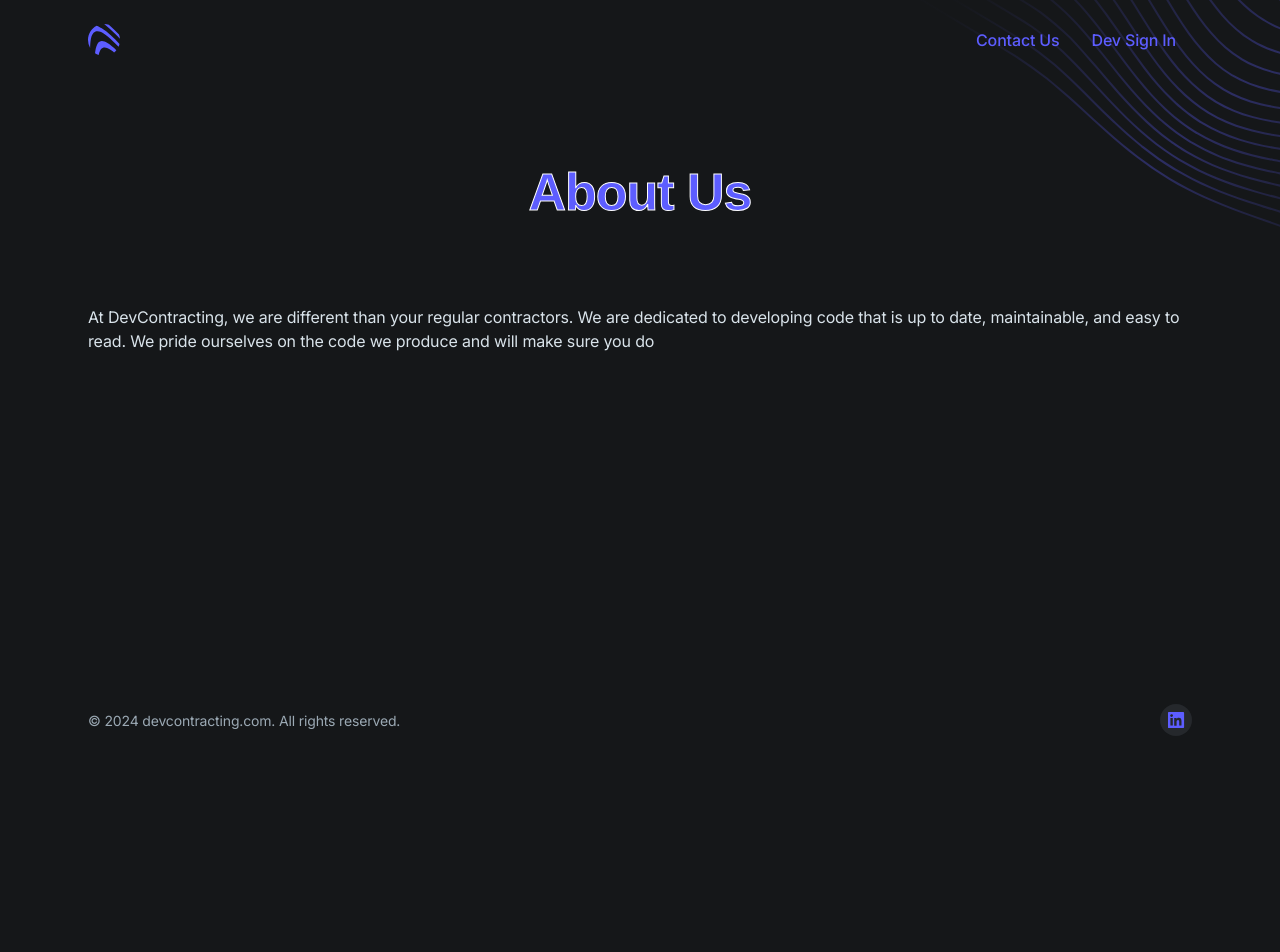
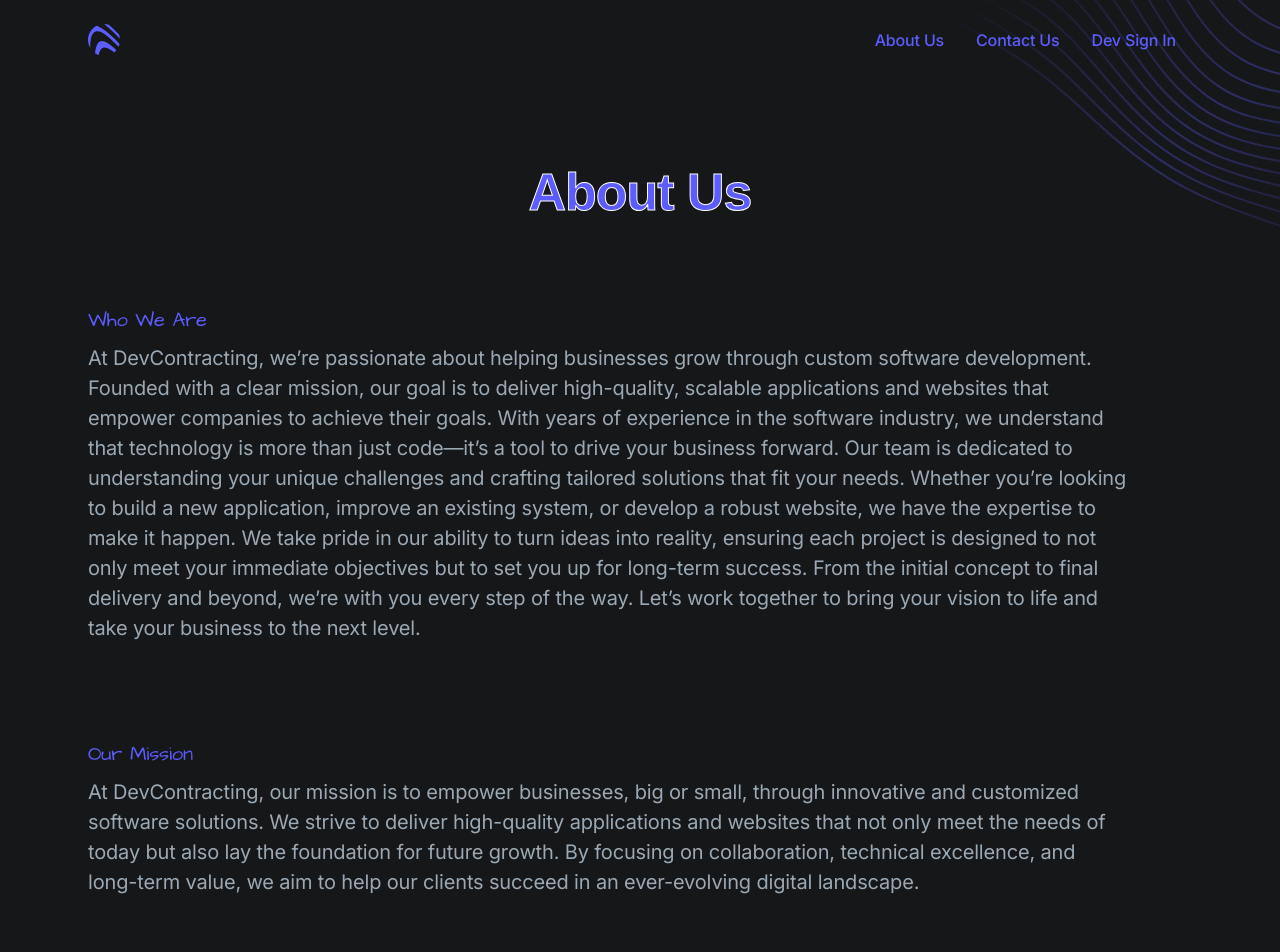
Before and after one commit to corey-witherow/devcontracting-site, a Next.js app: page /about-us in a window 1280 px wide. Shown: the top 952 px of the page. Before the commit the page ends 800 px from the top, so only its background shows below. Built offline with nearby package versions, Linux system fonts and the light colour scheme; no server answers.

Commit message:
added about us content

```diff
--- a/app/(default)/about-us/page.tsx
+++ b/app/(default)/about-us/page.tsx
@@ -1,4 +1,6 @@
 import CSS from "csstype";
+import Image from "next/image";
+import FeatImage01 from "@/public/images/dotnet.png";
 
 export default function AboutUs() {
   const headerStyle: CSS.Properties = {
@@ -19,13 +21,67 @@ export default function AboutUs() {
                   About Us
                 </h1>
               </div>
-              <div>
-                <p>
-                  At DevContracting, we are different than your regular
-                  contractors. We are dedicated to developing code that is up to
-                  date, maintainable, and easy to read. We pride ourselves on
-                  the code we produce and will make sure you do
-                </p>
+              <div className="grid gap-20">
+                <div className="md:grid md:grid-cols-12 md:gap-6 items-center">
+                  {/* Content */}
+                  <div
+                    className="max-w-xl md:max-w-none md:w-full mx-auto md:col-span-12 lg:col-span-12"
+                    data-aos="fade-right"
+                  >
+                    <div className="md:pr-4 lg:pr-12 xl:pr-16">
+                      <div className="font-architects-daughter text-xl text-purple-600 mb-2">
+                        Who We Are
+                      </div>
+                      <p className="text-xl text-gray-400 mb-4">
+                        At DevContracting, we’re passionate about helping
+                        businesses grow through custom software development.
+                        Founded with a clear mission, our goal is to deliver
+                        high-quality, scalable applications and websites that
+                        empower companies to achieve their goals. With years of
+                        experience in the software industry, we understand that
+                        technology is more than just code—it’s a tool to drive
+                        your business forward. Our team is dedicated to
+                        understanding your unique challenges and crafting
+                        tailored solutions that fit your needs. Whether you’re
+                        looking to build a new application, improve an existing
+                        system, or develop a robust website, we have the
+                        expertise to make it happen. We take pride in our
+                        ability to turn ideas into reality, ensuring each
+                        project is designed to not only meet your immediate
+                        objectives but to set you up for long-term success. From
+                        the initial concept to final delivery and beyond, we’re
+                        with you every step of the way. Let’s work together to
+                        bring your vision to life and take your business to the
+                        next level.
+                      </p>
+                    </div>
+                  </div>
+                </div>
+
+                {/* 2nd item */}
+                <div className="md:grid md:grid-cols-12 md:gap-6 items-center">
+                  {/* Content */}
+                  <div
+                    className="max-w-xl md:max-w-none md:w-full mx-auto md:col-span-12 lg:col-span-12"
+                    data-aos="fade-right"
+                  >
+                    <div className="md:pr-4 lg:pr-12 xl:pr-16">
+                      <div className="font-architects-daughter text-xl text-purple-600 mb-2">
+                        Our Mission
+                      </div>
+                      <p className="text-xl text-gray-400 mb-4">
+                        At DevContracting, our mission is to empower businesses,
+                        big or small, through innovative and customized software
+                        solutions. We strive to deliver high-quality
+                        applications and websites that not only meet the needs
+                        of today but also lay the foundation for future growth.
+                        By focusing on collaboration, technical excellence, and
+                        long-term value, we aim to help our clients succeed in
+                        an ever-evolving digital landscape.
+                      </p>
+                    </div>
+                  </div>
+                </div>
               </div>
             </div>
           </div>
--- a/components/ui/header.tsx
+++ b/components/ui/header.tsx
@@ -30,14 +30,14 @@ export default function Header() {
             <ul className="flex grow justify-end flex-wrap items-center">
               {!session && (
                 <>
-                  {/* <li>
+                  <li>
                     <Link
                       href="/about-us"
                       className="font-medium text-purple-600 hover:text-gray-200 px-4 py-3 flex items-center transition duration-150 ease-in-out"
                     >
                       About Us
                     </Link>
-                  </li> */}
+                  </li>
                   <li>
                     <Link
                       href="/contact-us"
--- a/components/ui/mobile-menu.tsx
+++ b/components/ui/mobile-menu.tsx
@@ -75,7 +75,7 @@ export default function MobileMenu() {
         <ul className="bg-gray-800 px-4 py-2">
           {!session && (
             <>
-              {/* <li>
+              <li>
                 <Link
                   href="/about-us"
                   className="flex font-medium w-full text-purple-600 hover:text-gray-200 py-2 justify-center"
@@ -83,7 +83,7 @@ export default function MobileMenu() {
                 >
                   About Us
                 </Link>
-              </li> */}
+              </li>
               <li>
                 <Link
                   href="/contact-us"
```
